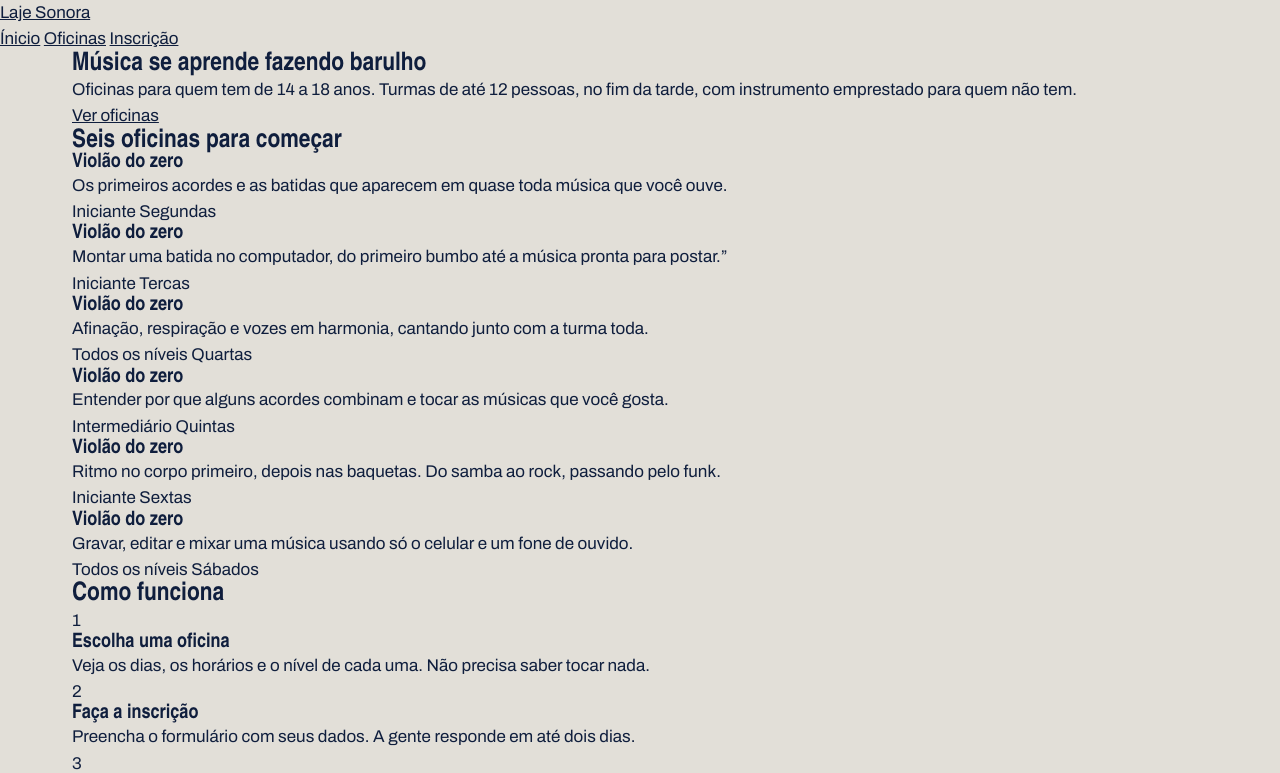
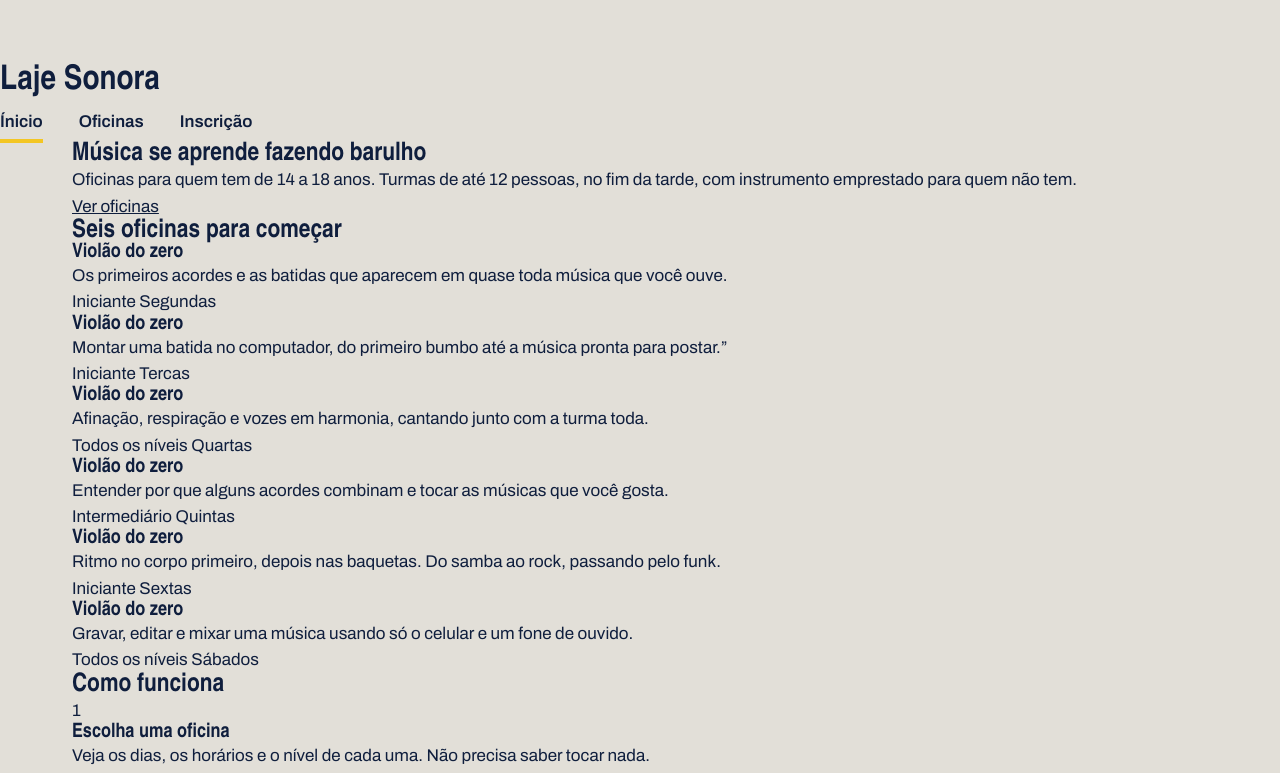
Before and after one commit to nandhariana1timc/laje-sonora, a plain HTML site: page index.html in a window 1280 px wide. Shown: the top 773 px of the page. Drawn offline with Linux system fonts and the light colour scheme; a web font is replaced by a local one.

Commit message:
topo com flex

```diff
--- a/index.css
+++ b/index.css
@@ -45,3 +45,38 @@ h1, h2, h3 {
     margin-inline: auto;
     padding-inline: 32px;
 }
+
+.topo {
+    padding-block: 28px;
+    display: flex;
+    justify-content: space-between;
+    align-items: center;
+}
+
+.logo {
+    font-family: var(--fonte-cartaz);
+    font-size: 34px;
+    font-weight: 900;
+    text-decoration: none;
+}
+
+.menu {
+    display: flex;
+    gap: 36px;
+}
+
+.menu a {
+    font-weight: 600;
+    text-decoration: none;
+    padding-bottom: 4px;
+    border-bottom: 4px solid transparent;
+}
+
+.menu a:hover {
+    border-bottom-color: var(--tinta);
+
+}
+
+.menu a.atual {
+    border-color: var(--fita);
+}
```
